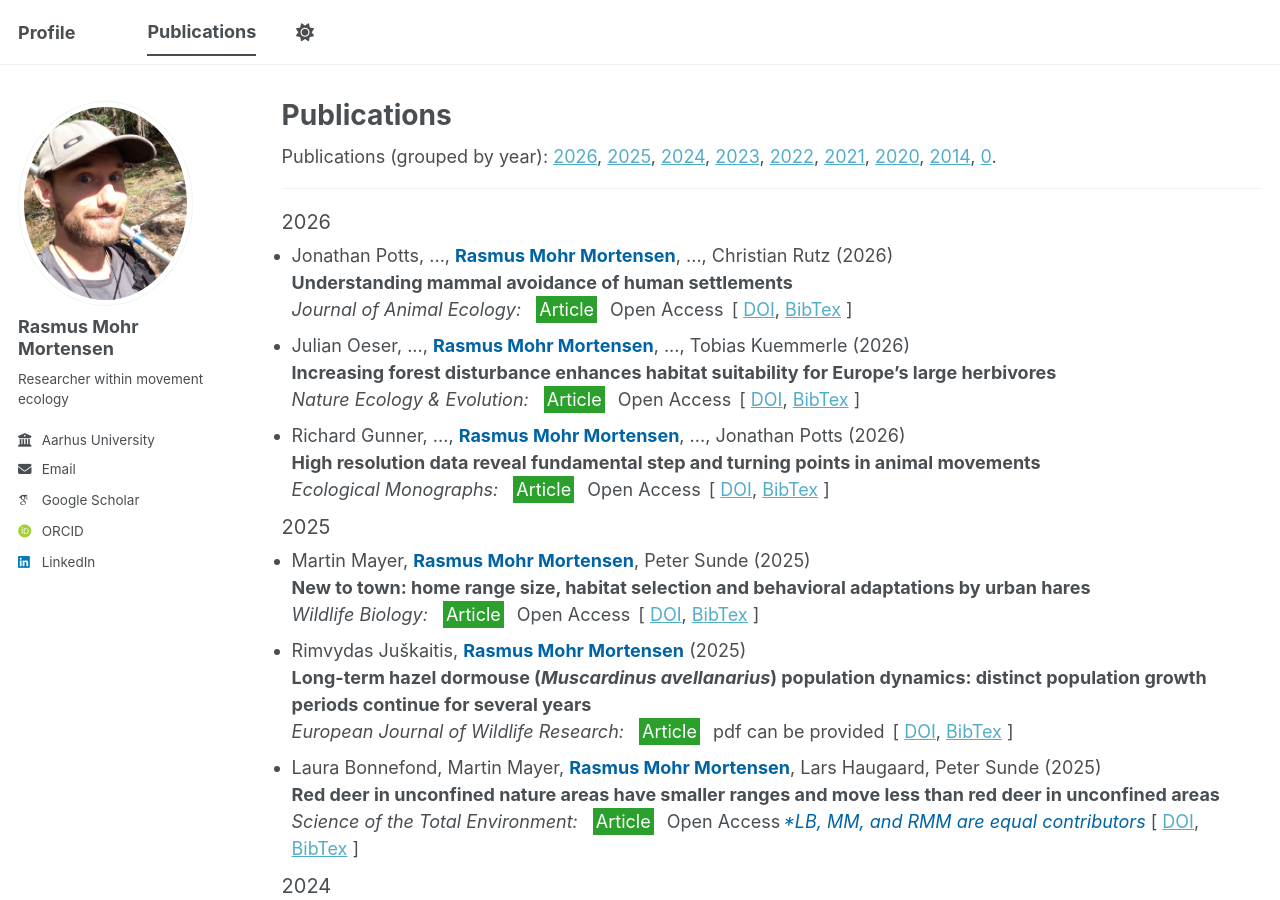
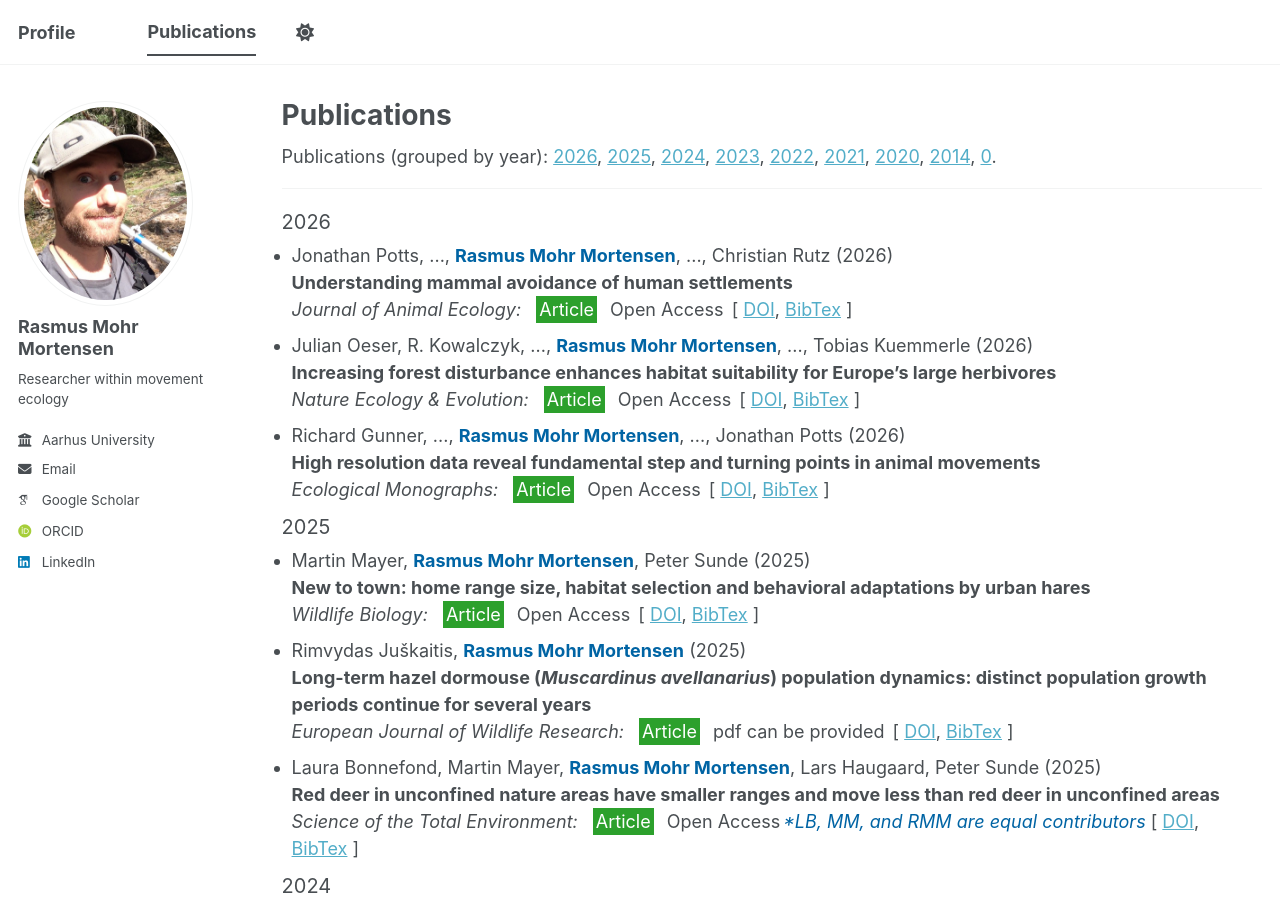
Before and after one commit to rasmusmohrmortensen/rasmusmohrmortensen.github.io, a Jekyll site: the page built from _pages/publications.html, in a window 1280 px wide and 900 px high. Built offline with Jekyll 4.4.1, drawn with Linux system fonts in a browser that asks for light colours; some web fonts are replaced; a script bundle is joined from its source files by our own code; library files that are not in the unit come from our copies.

Commit message:
Update papers.yml

```diff
--- a/_data/bibere/papers.yml
+++ b/_data/bibere/papers.yml
@@ -66,6 +66,7 @@ paper0012:
   year: 2026
   authors:
     - "Julian Oeser"
+    - "R. Kowalczyk"
     - "..."
     - "Rasmus Mohr Mortensen"
     - "..."
```
